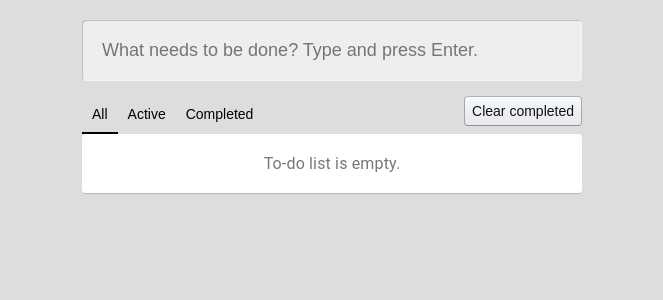
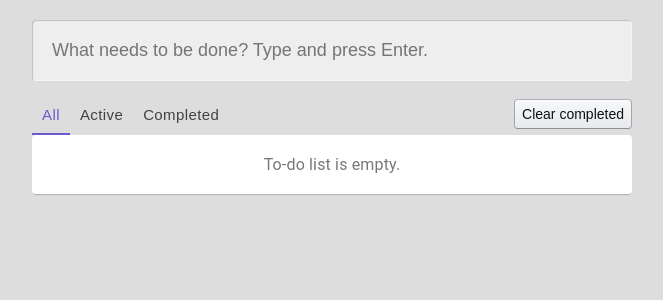
Before and after one commit to bytekot/todos, a React (Vite) app: page / in a window 1280 px wide. Shown: the top 300 px of the page, without its empty margins (308-971 px from the left). Built offline with nearby package versions, Linux system fonts and the light colour scheme.

Commit message:
Fix styles

```diff
--- a/src/components/task-filter/styles.module.scss
+++ b/src/components/task-filter/styles.module.scss
@@ -2,12 +2,16 @@
     background-color: inherit;
     border: none;
     cursor: pointer;
-    font-size: 14px;
+    font-size: 15px;
+    letter-spacing: 0.4px;
     padding: 10px;
+    opacity: 0.7;
 }
-
 .activeTab {
-    border-bottom: 2px solid #000;
+    border-bottom: 2px solid slateblue;
+    color: slateblue;
+    // font-weight: 500;
+    opacity: 1;
 }
 
 .clearBtn {
@@ -21,8 +25,9 @@
     color: #0f1111;
     height: 30px;
     font-size: 14px;
-    padding: 0 7px;
+    padding: 5px 7px;
     float: right;
+    margin-top: 3px;
 }
 .clearBtn:hover {
     background-image: none;
--- a/src/components/tasks/styles.module.scss
+++ b/src/components/tasks/styles.module.scss
@@ -2,6 +2,7 @@
     background-color: #fff;
     border-radius: 4px;
     box-shadow: 0 2px 1px -1px rgba(black, 0.2);
+    color: #404040;
     margin: 0;
     padding: 0;
     list-style-type: none;
--- a/src/styles.module.scss
+++ b/src/styles.module.scss
@@ -1,5 +1,5 @@
 .app {
-    width: 500px;
+    width: 600px;
     margin: 20px auto;
     display: flex;
     flex-direction: column;
```
Also changed, not shown: 1 other file (tests, documents, lock files or other folders).
